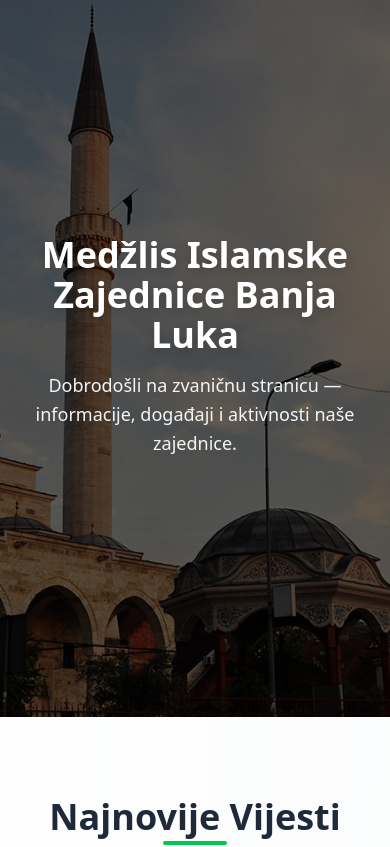
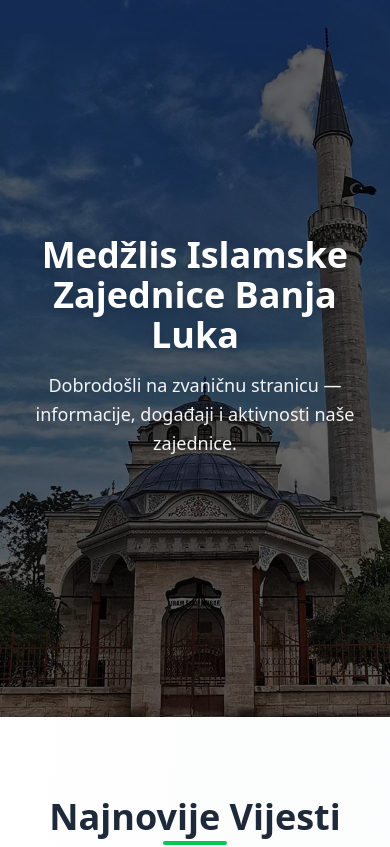
Before and after one commit to dzenanramic/medzlis-bl, a Next.js app: page / in a window 390 px wide. Shown: the top 847 px of the page. Built offline with nearby package versions, Linux system fonts and the light colour scheme.

Commit message:
herp photos changed

```diff
--- a/app/page.tsx
+++ b/app/page.tsx
@@ -27,7 +27,14 @@ export default function Home() {
               src="/hero-mosque2.jpg"
               alt="Ferhadija"
               fill
-              className="object-cover object-bottom brightness-40"
+              className="hidden md:block object-cover object-bottom brightness-40"
+              priority
+            />
+            <Image
+              src="/hero-mosque-xs.jpeg"
+              alt="Ferhadija"
+              fill
+              className="md:hidden object-cover object-bottom brightness-40"
               priority
             />
           </div>
```
Also changed, not shown: public/hero-mosque-xs.jpeg (added).
